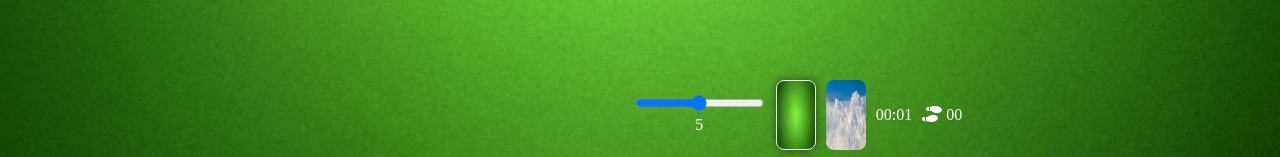
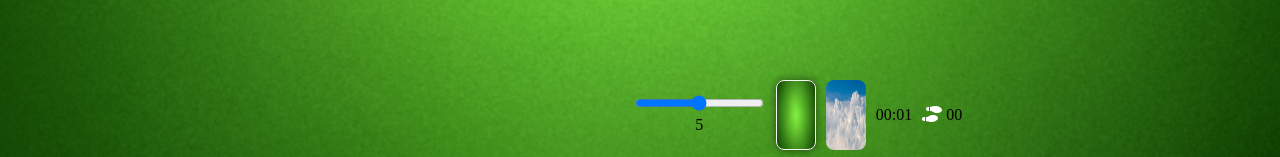
Before and after one commit to Igogoblin/pyramid, a React (Vite) app in the folder pyramid/: page / in a window 1280 px wide. Shown: the part 640-797 px from the top of the page. Built offline with nearby package versions, Linux system fonts and the light colour scheme; a web font is replaced by a local one.

Commit message:
preparations for color choice

```diff
--- a/pyramid/src/components/backSlide/BackSlider.jsx
+++ b/pyramid/src/components/backSlide/BackSlider.jsx
@@ -1,10 +1,12 @@
 import { useState, useEffect } from "react";
 import s from "./backslider.module.css";
-import { useSelector } from "react-redux";
+import { useDispatch, useSelector } from "react-redux";
+import { setColor } from "../../store/cardSlice";
 
 const BackSlider = () => {
   //   const [currentImage, setCurrentImage] = useState(1);
   const back = useSelector((state) => state.pyramid.backFont);
+  const dispatch = useDispatch();
 
   const [way, setWay] = useState("0px");
   const [backWay, setBackWay] = useState(1);
@@ -21,6 +23,8 @@ const BackSlider = () => {
       setWay("0px");
       setBackWay(1);
     }
+
+    dispatch(setColor(backWay));
   }
 
   useEffect(() => {
--- a/pyramid/src/components/footer/Footer.jsx
+++ b/pyramid/src/components/footer/Footer.jsx
@@ -3,10 +3,20 @@ import Slider from "../slider/Slider";
 import s from "./footer.module.css";
 import { FontAwesomeIcon } from "@fortawesome/react-fontawesome";
 import { faShoePrints } from "@fortawesome/free-solid-svg-icons";
+import { useSelector } from "react-redux";
+import { useState } from "react";
 
 const Footer = () => {
+  const colors = useSelector((state) => state.pyramid.colors);
+  const [c] = useState(colors);
+
   return (
-    <footer className={s.footer}>
+    <footer
+      className={s.footer}
+      style={{
+        ...(!c ? { color: "white" } : { color: "black" }),
+      }}
+    >
       <div className={s.mob_display}>
         <Slider />
       </div>
--- a/pyramid/src/store/cardSlice.js
+++ b/pyramid/src/store/cardSlice.js
@@ -17,6 +17,7 @@ const cardSlice = createSlice({
     ],
     cardSize: 0,
     rez: [],
+    colors: 1,
   },
   reducers: {
     setSize(state, action) {
@@ -24,8 +25,11 @@ const cardSlice = createSlice({
 
       state.cardSize = size[action.payload];
     },
+    setColor(state, action) {
+      state.colors = action.payload;
+    },
   },
 });
 
-export const { show, setSize } = cardSlice.actions;
+export const { show, setSize, setColor } = cardSlice.actions;
 export default cardSlice.reducer;
```
